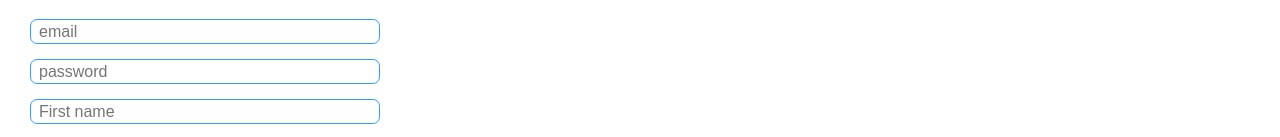
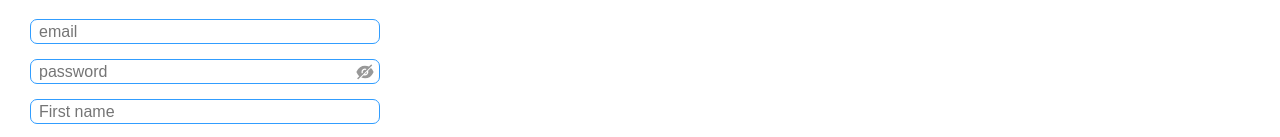
Before and after one commit to Rigelion154/eCommerce-Application, a React (Create React App) app: page /registration in a window 1280 px wide. Shown: the part 241-378 px from the top of the page. Built offline with nearby package versions, Linux system fonts and the light colour scheme; what @commercetools/platform-sdk, @commercetools/sdk-client-v2 would draw is missing.

Commit message:
feat: add password show btn

```diff
--- a/src/components/ui/registartionForm/RegistrationForm.module.css
+++ b/src/components/ui/registartionForm/RegistrationForm.module.css
@@ -40,6 +40,32 @@ select {
   margin-bottom: 15px;
 }
 
+.password__input_block {
+  position: relative;
+  display: flex;
+  align-items: center;
+}
+
+.show__password_btn {
+  width: 20px;
+  height: 20px;
+  margin-left: -25px;
+  margin-top: -14px;
+  background-color: transparent;
+  border: none;
+  cursor: pointer;
+}
+
+.show__password_btn svg {
+  width: 20px;
+  height: 20px;
+}
+
+.eyeIcon {
+  opacity: .4;
+  /* color: rgb(124, 123, 123); */
+}
+
 .address__title {
   padding-left: 20px;
   margin: 20px 0px 10px;
--- a/src/components/ui/registartionForm/RegistrationForm.tsx
+++ b/src/components/ui/registartionForm/RegistrationForm.tsx
@@ -1,5 +1,6 @@
 import React, { useState } from 'react';
 import { createApiBuilderFromCtpClient } from '@commercetools/platform-sdk';
+import { AiFillEye, AiFillEyeInvisible } from 'react-icons/ai';
 import { ctpClient, projectKey } from '../../../BuildClient';
 import { ClientData } from '../../../types/types';
 import countryCodes from './countryCodes';
@@ -11,6 +12,7 @@ const apiRoot = createApiBuilderFromCtpClient(ctpClient).withProjectKey({ projec
 function RegistrationForm() {
   const [email, setEmail] = useState('');
   const [password, setPassword] = useState('');
+  const [showPassword, setShowPassword] = useState(false);
   const [firstName, setFirstName] = useState('');
   const [lastName, setLastName] = useState('');
   const [birthDay, setBirthDay] = useState('');
@@ -250,8 +252,9 @@ function RegistrationForm() {
         {passwordError && !passwordValid && (
           <p className={styles.error__message}>{passwordError}</p>
         )}
+        <div className={styles.password__input_block}>
           <input
-          type='password'
+            type={showPassword ? 'text' : 'password'}
             value={password}
             onChange={(e) => {
               setPassword(e.target.value);
@@ -271,6 +274,14 @@ function RegistrationForm() {
             className={passwordError && !passwordValid ? styles.invalid : ''}
             placeholder='password'
           />
+          <button
+            type='button'
+            onClick={() => setShowPassword((prev) => !prev)}
+            className={styles.show__password_btn}
+          >
+            {showPassword ? <AiFillEye /> : <AiFillEyeInvisible className={styles.eyeIcon} />}
+          </button>
+        </div>
         {firstNameError && !firstNameValid && (
           <p className={styles.error__message}>{firstNameError}</p>
         )}
```
Lines whose indentation alone changed are shown as unchanged.
